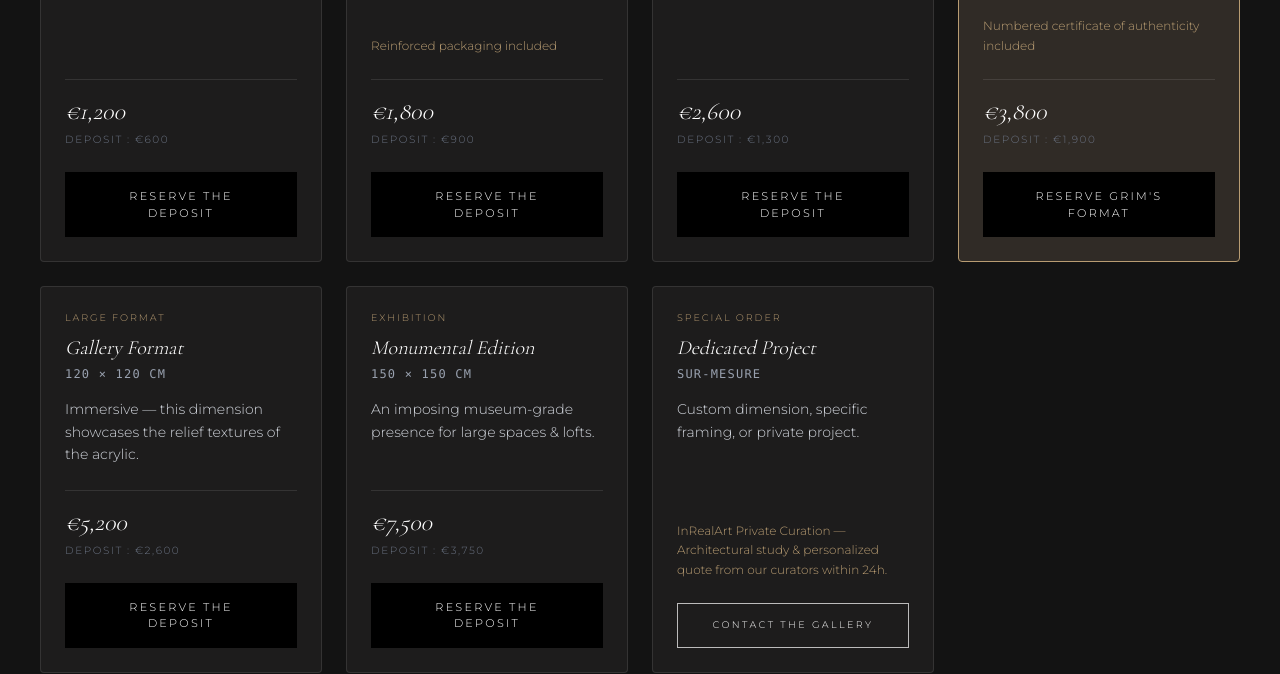
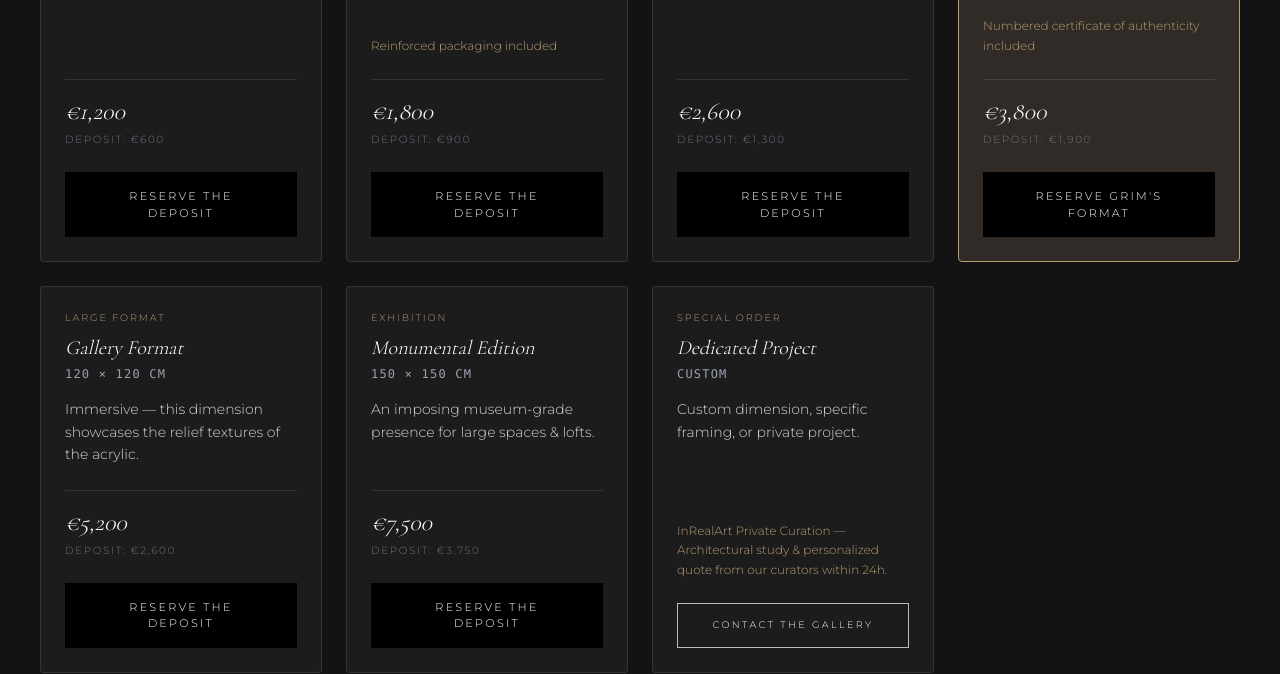
Before and after one commit to InRealArt/francois-poulat, a Next.js app: page /en in a window 1280 px wide. Shown: the part 3860-4534 px from the top of the page. Built offline with nearby package versions, Linux system fonts and the light colour scheme; a web font is replaced by a local one.

Commit message:
Localize price/deposit punctuation and custom format size label — fixes final review findings

```diff
--- a/messages/en.json
+++ b/messages/en.json
@@ -111,6 +111,8 @@
     "galleryContact": "Contact the Gallery",
     "totalLabel": "Total",
     "depositLabel": "Deposit",
+    "totalWithAmount": "Total: {amount}",
+    "depositWithAmount": "Deposit: {amount}",
     "items": {
       "intime": {
         "name": "Intimate Edition",
@@ -147,6 +149,7 @@
       "sur-mesure": {
         "name": "Dedicated Project",
         "tag": "Special Order",
+        "size": "Custom",
         "description": "Custom dimension, specific framing, or private project.",
         "extra": "InRealArt Private Curation — Architectural study & personalized quote from our curators within 24h."
       }
@@ -255,6 +258,8 @@
     "title": "Reserve Your Print",
     "totalLabel": "Total",
     "depositLabel": "Deposit",
+    "totalWithAmount": "Total: {amount}",
+    "depositWithAmount": "Deposit: {amount}",
     "success": "Reservation recorded! Our team will get back to you within 24h to finalize the deposit payment.",
     "nameLabel": "Full Name",
     "emailLabel": "Confirmation Email",
--- a/messages/fr.json
+++ b/messages/fr.json
@@ -111,6 +111,8 @@
     "galleryContact": "Contacter la Galerie",
     "totalLabel": "Total",
     "depositLabel": "Acompte",
+    "totalWithAmount": "Total : {amount}",
+    "depositWithAmount": "Acompte : {amount}",
     "items": {
       "intime": {
         "name": "Édition Intime",
@@ -147,6 +149,7 @@
       "sur-mesure": {
         "name": "Projet Dédié",
         "tag": "Commande Spéciale",
+        "size": "Sur-Mesure",
         "description": "Dimension personnalisée, encadrement spécifique ou projet privé.",
         "extra": "InRealArt Private Curation — Étude architecturale & chiffrage personnalisé par nos curateurs sous 24h."
       }
@@ -255,6 +258,8 @@
     "title": "Réserver Votre Tirage",
     "totalLabel": "Total",
     "depositLabel": "Acompte",
+    "totalWithAmount": "Total : {amount}",
+    "depositWithAmount": "Acompte : {amount}",
     "success": "Réservation enregistrée ! Notre équipe reviendra vers vous sous 24h pour finaliser le paiement de l’acompte.",
     "nameLabel": "Nom Complet",
     "emailLabel": "Email de Confirmation",
--- a/src/components/ReservationModal.tsx
+++ b/src/components/ReservationModal.tsx
@@ -61,10 +61,14 @@ export default function ReservationModal({ format, currency, onClose }: Props) {
           {format.priceTotal && format.priceDeposit && (
             <div className="mt-3 flex items-center justify-between border-t border-white/10 pt-3 text-xs uppercase tracking-[0.1em]">
               <span className="text-gray-400">
-                {t("totalLabel")}&nbsp;: {formatPrice(format.priceTotal, currency, locale)}
+                {t("totalWithAmount", {
+                  amount: formatPrice(format.priceTotal, currency, locale),
+                })}
               </span>
               <span className="text-gold">
-                {t("depositLabel")}&nbsp;: {formatPrice(format.priceDeposit, currency, locale)}
+                {t("depositWithAmount", {
+                  amount: formatPrice(format.priceDeposit, currency, locale),
+                })}
               </span>
             </div>
           )}
--- a/src/components/sections/Formats.tsx
+++ b/src/components/sections/Formats.tsx
@@ -64,7 +64,9 @@ export default function Formats() {
                 {t(`items.${format.id}.name`)}
               </h3>
               <p className="mt-1 font-mono text-xs uppercase tracking-[0.1em] text-gray-400">
-                {format.size}
+                {t.has(`items.${format.id}.size`)
+                  ? t(`items.${format.id}.size`)
+                  : format.size}
               </p>
               <p className="mt-4 flex-1 text-sm leading-relaxed text-gray-300">
                 {t(`items.${format.id}.description`)}
@@ -89,8 +91,13 @@ export default function Formats() {
                       {formatPrice(format.priceTotal!, currency, locale)}
                     </p>
                     <p className="mt-1 text-[0.65rem] uppercase tracking-[0.15em] text-gray-500">
-                      {t("depositLabel")}&nbsp;:{" "}
-                      {formatPrice(format.priceDeposit!, currency, locale)}
+                      {t("depositWithAmount", {
+                        amount: formatPrice(
+                          format.priceDeposit!,
+                          currency,
+                          locale
+                        ),
+                      })}
                     </p>
                   </div>
                   <button
```
